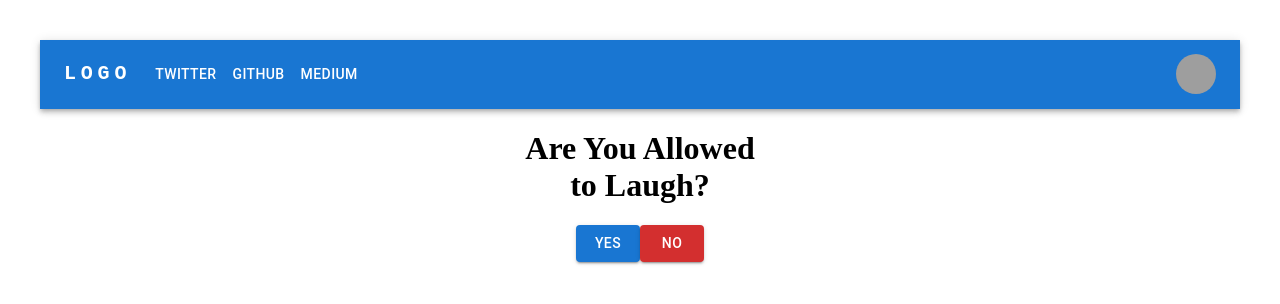
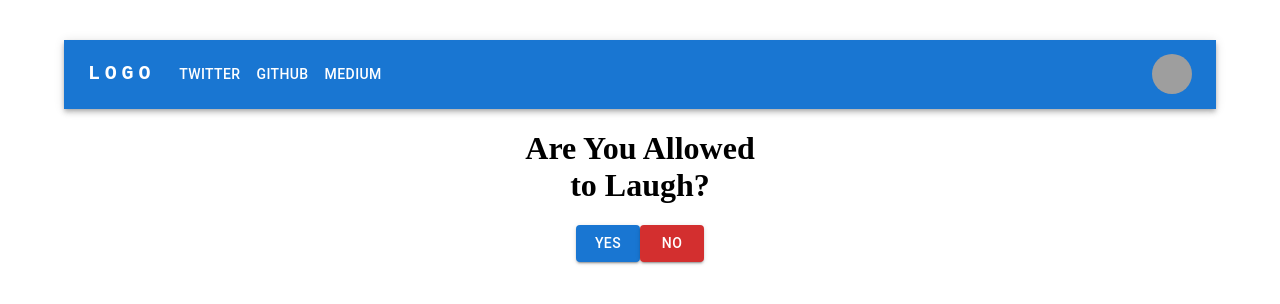
Before and after one commit to ch2isk4kos/material-ui-v5, a React (Vite) app in the folder client/: page / in a window 1280 px wide. Shown: the top 304 px of the page. Built offline with nearby package versions, Linux system fonts and the light colour scheme; grey boxes are pictures that could not be loaded.

Commit message:
import/wrap material container component around root of application

```diff
--- a/client/src/main.jsx
+++ b/client/src/main.jsx
@@ -3,13 +3,17 @@ import ReactDOM from "react-dom/client";
 // React Router imports
 import { RouterProvider } from "react-router-dom";
 import { router } from "./router.config";
+// Material UI Components
+import { Container } from "@mui/material";
 // Custom Components
 import AppBar from "./components/mui/AppBar";
 // import "./index.css";
 
 ReactDOM.createRoot(document.getElementById("root")).render(
   <React.StrictMode>
-    <AppBar />
+    <Container maxWidth="lg">
+      <AppBar />
+    </Container>
     <RouterProvider router={router} />
   </React.StrictMode>
 );
```
